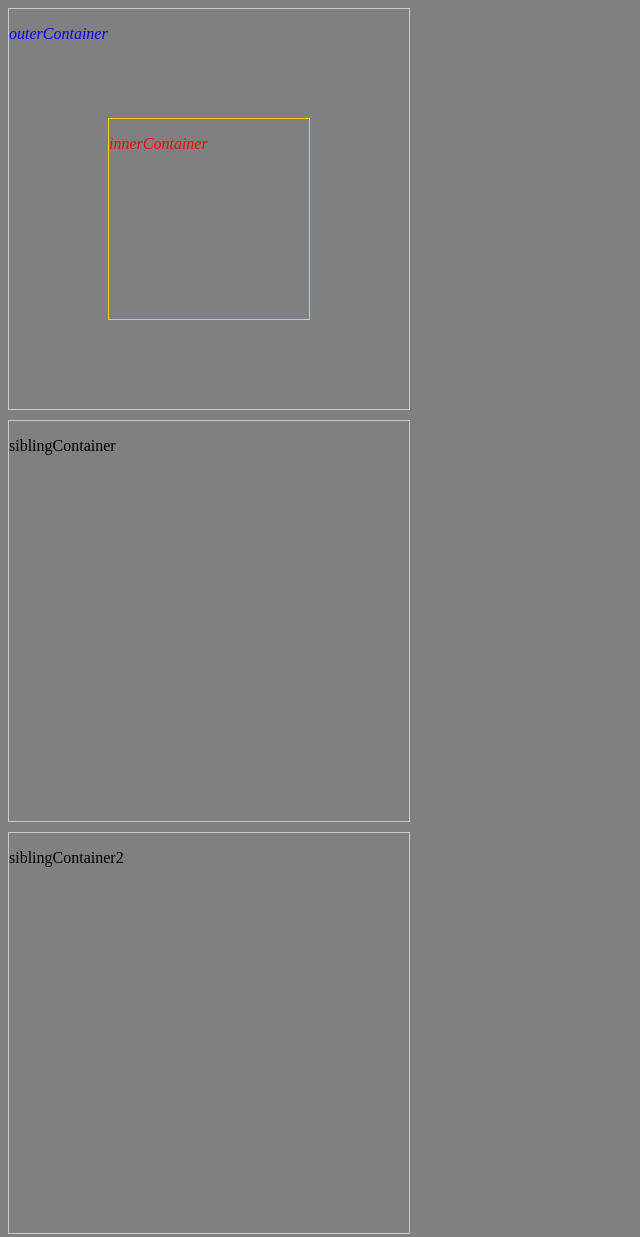
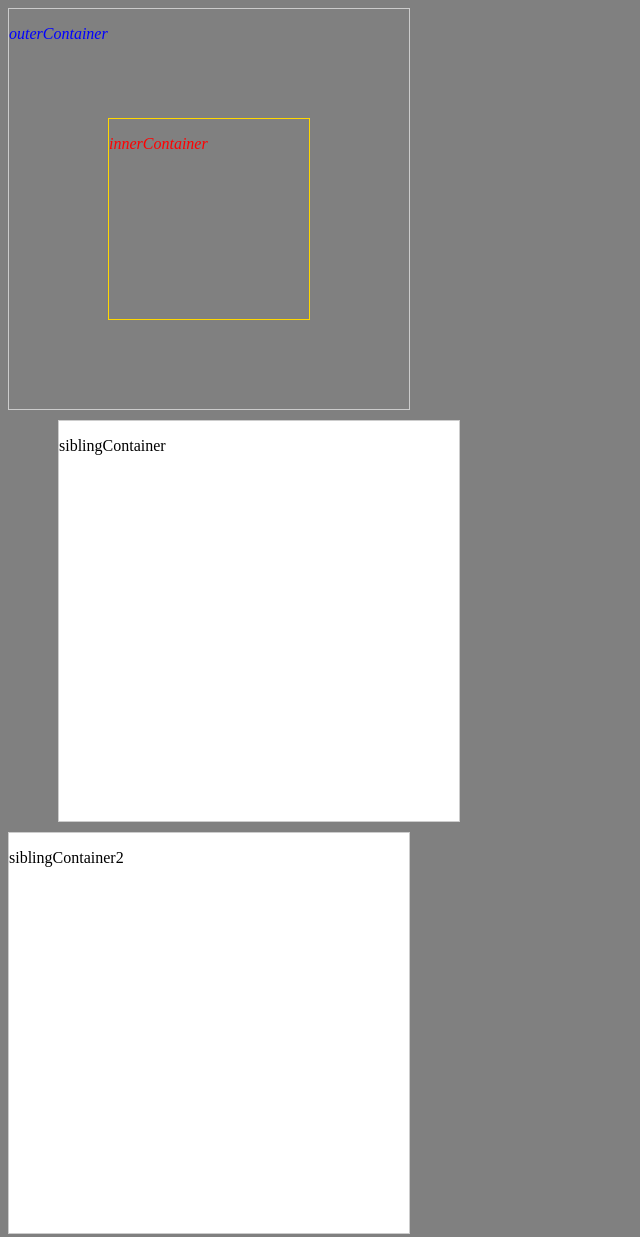
Before and after one commit to arielcheungty/15112020HW---CSS2, a plain HTML site: page index.html in a window 1280 px wide. Shown: the whole page, without its empty margins (0-640 px from the left). Drawn offline with Linux system fonts and the light colour scheme.

Commit message:
Second task

```diff
--- a/style.css
+++ b/style.css
@@ -43,3 +43,11 @@ body {
 #outerContainer p {
     font-style: italic;
 }
+
+#outerContainer + div {
+    margin-left: 50px;
+}
+
+#outerContainer ~ div {
+    background-color: white;
+}
```
